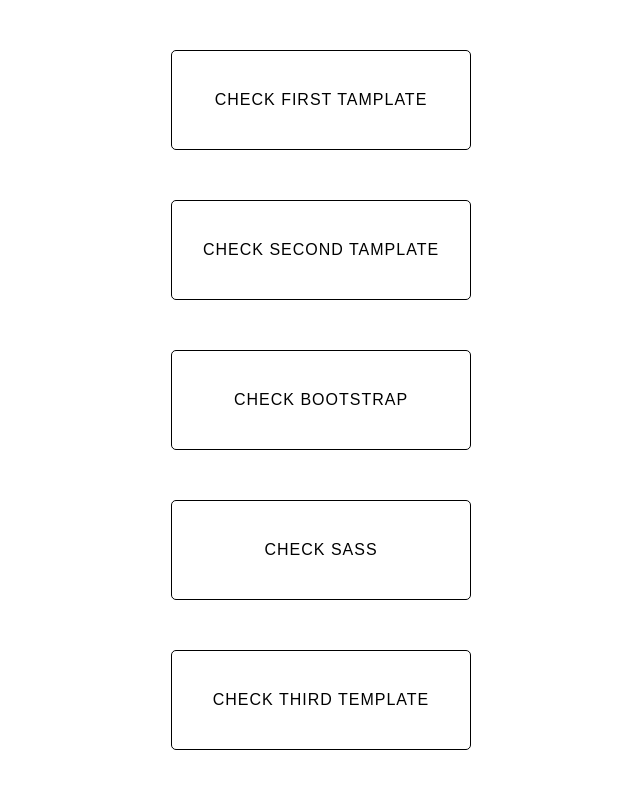
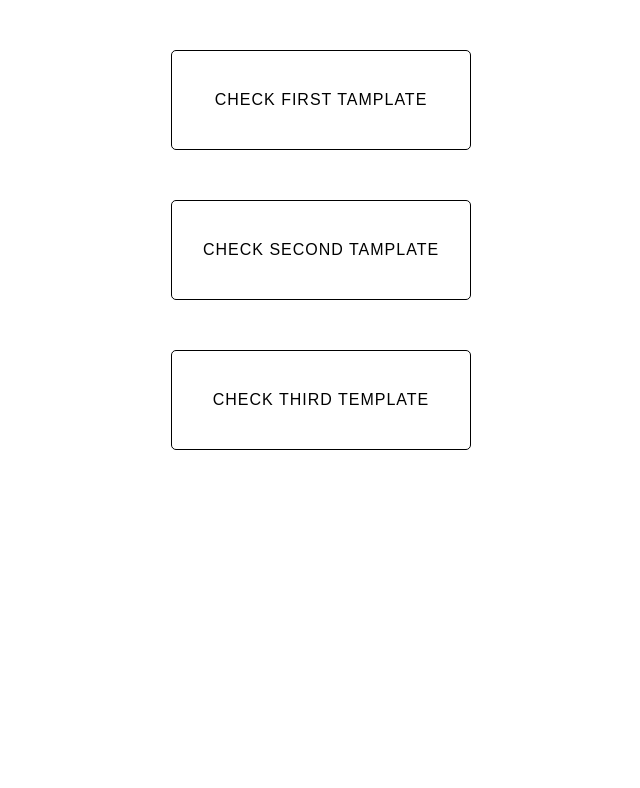
Before and after one commit to roma-teslenko/rtsworks.github.io, a plain HTML site: page index.html in a window 1280 px wide. Shown: the whole page, without its empty margins (319-959 px from the left). Drawn offline with Linux system fonts and the light colour scheme.

Commit message:
add changes

```diff
--- a/index.html
+++ b/index.html
@@ -13,12 +13,6 @@
 		<a href="https://theromass.github.io/secondTemplate/" target="blank">
 			<button id="secondOne">check second tamplate</button>
 		</a>
-		<a href="https://theromass.github.io/bootstrapPr/" target="blank">
-			<button id="secondOne">check bootstrap</button>
-		</a>
-		<a href="https://theromass.github.io/sassHw/" target="blank">
-			<button id="secondOne">check sass</button>
-		</a>
 		<a href="https://theromass.github.io/thirdTemplate/" target="blank">
 			<button id="secondOne">check third template</button>
 		</a>
```
